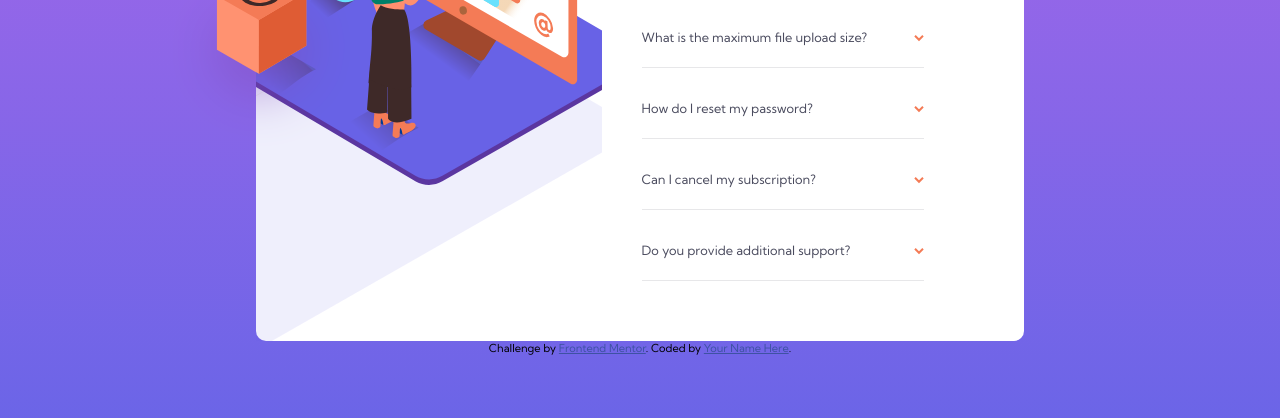
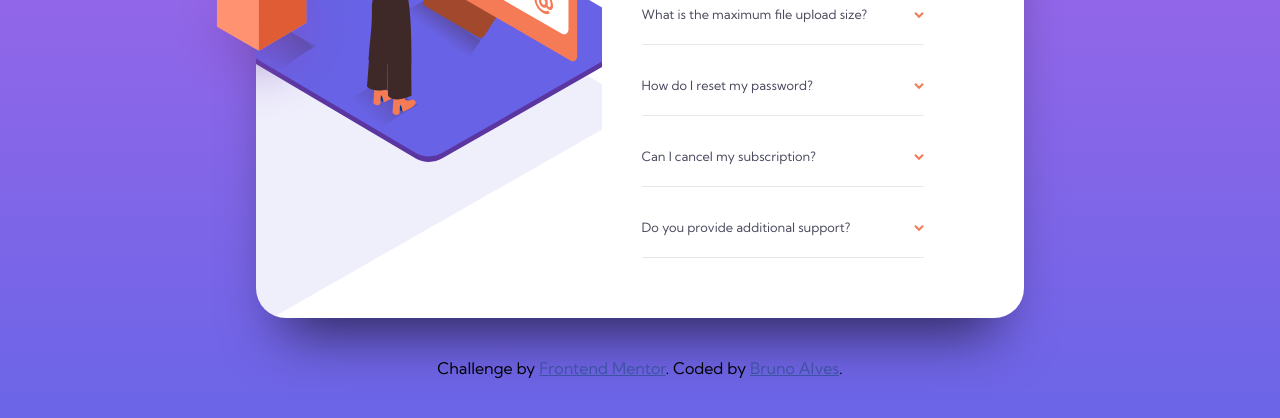
Before and after one commit to BrunoAST/faq-accordion-card, a plain HTML site: page index.html in a window 1280 px wide. Shown: the part 310-728 px from the top of the page. Drawn offline with Linux system fonts and the light colour scheme.

Commit message:
Adding author's name

```diff
--- a/index.html
+++ b/index.html
@@ -10,12 +10,6 @@
   <link rel="stylesheet" href="style/style.css">
 
   <title>Frontend Mentor | FAQ Accordion Card</title>
-
-  <!-- Feel free to remove these styles or customise in your own stylesheet 👍 -->
-  <style>
-    .attribution { font-size: 11px; text-align: center; }
-    .attribution a { color: hsl(228, 45%, 44%); }
-  </style>
 </head>
 <body>
   <!-- CONTAINER -->
@@ -99,7 +93,7 @@
 
   <div class="attribution">
     Challenge by <a href="https://www.frontendmentor.io?ref=challenge" target="_blank">Frontend Mentor</a>.
-    Coded by <a href="#">Your Name Here</a>.
+    Coded by <a href="https://github.com/BrunoAST">Bruno Alves</a>.
   </div>
 
   <script src="app/app.js"></script>
--- a/style/style.css
+++ b/style/style.css
@@ -28,12 +28,13 @@ body {
 
 .container {
     background-color: white;
-    border-radius: 10px;
+    border-radius: 30px;
     width: 60%;
     min-height: 500px;
     display: grid;
     grid-template-columns: 45% 1fr;
     gap: 40px;
+    box-shadow: -1px 41px 58px -28px rgba(0, 0, 0, 0.65)
 }
 
 .image {
@@ -97,6 +98,15 @@ body {
     transition: all 300ms ease-in;
 }
 
+.attribution {
+    font-size: 1rem;
+    text-align: center;
+    margin-top: 40px;
+}
+.attribution a {
+    color: hsl(228, 45%, 44%);
+}
+
 @media (max-width: 375px) {
     .container {
         grid-template-columns: 1fr;
```
